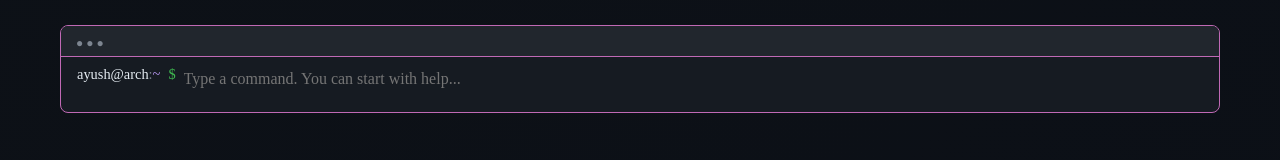
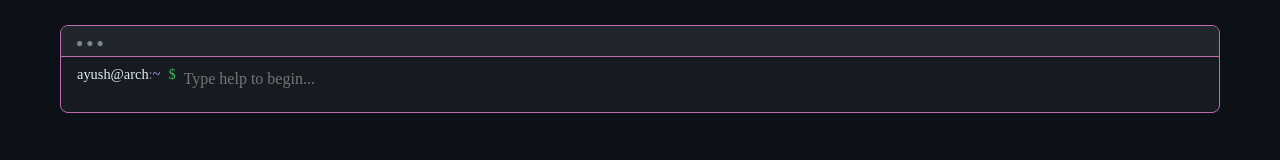
Before and after one commit to Probatio-Diabolica/Probatio-Diabolica.github.io, a plain HTML site: page index.html in a window 1280 px wide. Shown: the part 298-458 px from the top of the page. Drawn offline with Linux system fonts and the light colour scheme; a web font is replaced by a local one.

Commit message:
prod 4: minor UI tweaks

```diff
--- a/index.html
+++ b/index.html
@@ -36,7 +36,7 @@
             <span class="prompt-separator">:</span>
             <span class="prompt-path">~</span>
             <span class="prompt-symbol">$</span>
-            <input type="text" id="terminal-input" class="terminal-input typing-placeholder" autocomplete="off" spellcheck="false" placeholder="Type a command. You can start with help..." />
+            <input type="text" id="terminal-input" class="terminal-input typing-placeholder" autocomplete="off" spellcheck="false" placeholder="Type help to begin..." />
           </div>
         </div>
 
```
